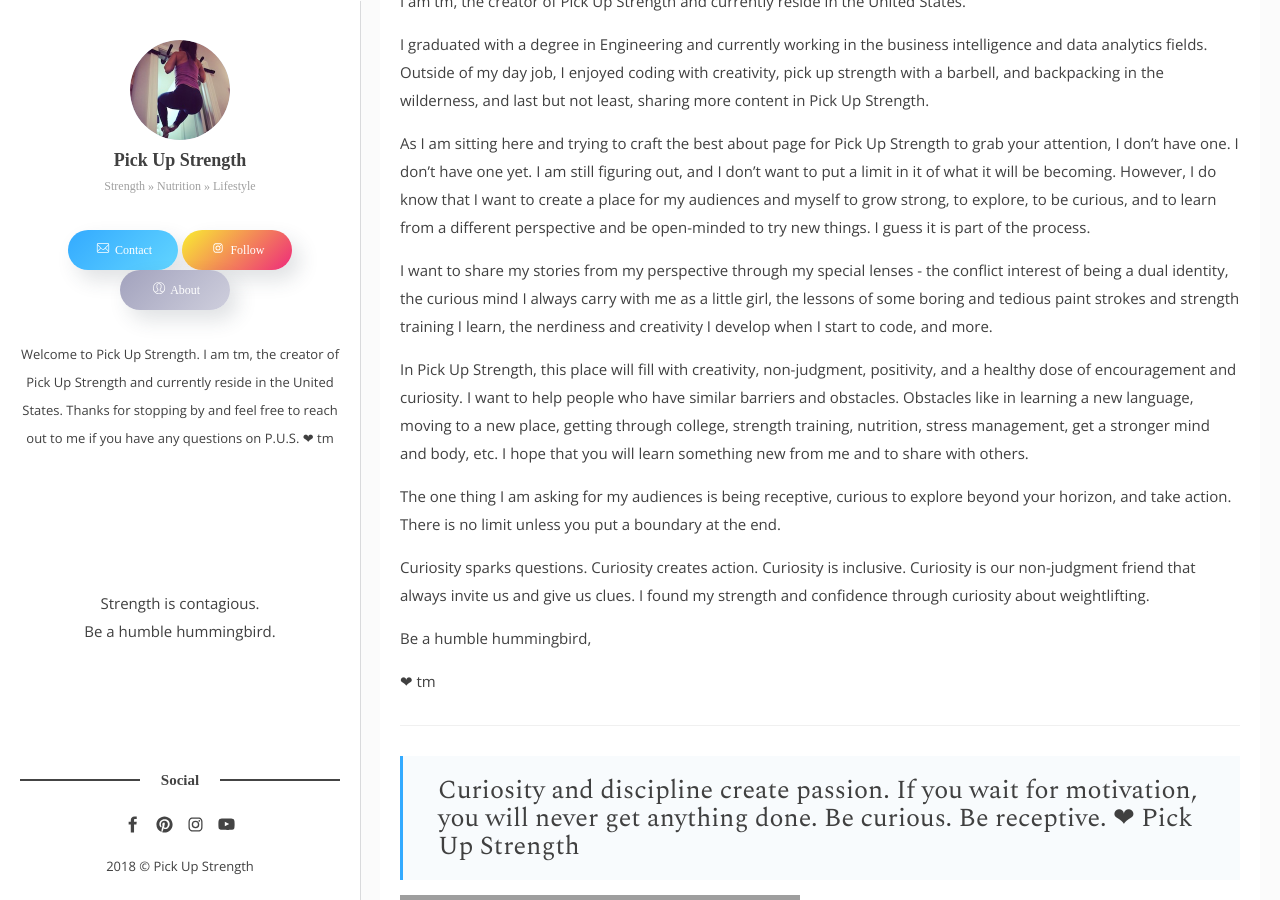
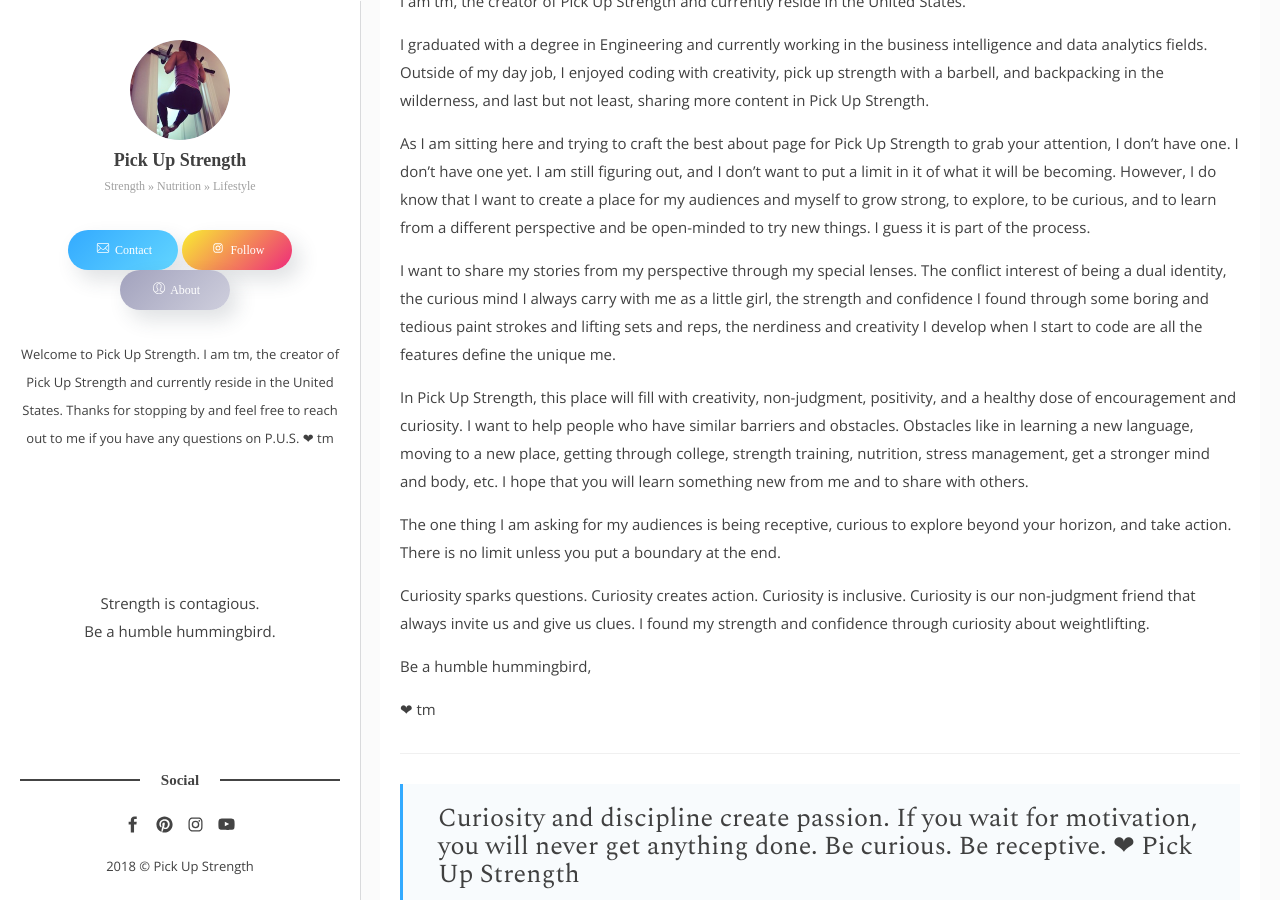
Before and after one commit to teckmonster/pickupstrength, a Jekyll site: the page built from about.md, in a window 1280 px wide and 900 px high, scrolled down 658 px. Built offline with Jekyll 4.4.1, drawn with Linux system fonts in a browser that asks for light colours; some web fonts are replaced; comment, search, counter and statistics services are not loaded.

Commit message:
update about me.

```diff
--- a/about.md
+++ b/about.md
@@ -13,7 +13,7 @@ I graduated with a degree in Engineering and currently working in the business i
 
 As I am sitting here and trying to craft the best about page for Pick Up Strength to grab your attention, I don't have one. I don't have one yet. I am still figuring out, and I don't want to put a limit in it of what it will be becoming. However, I do know that I want to create a place for my audiences and myself to grow strong, to explore, to be curious, and to learn from a different perspective and be open-minded to try new things. I guess it is part of the process.
 
-I want to share my stories from my perspective through my special lenses - the conflict interest of being a dual identity, the curious mind I always carry with me as a little girl, the lessons of some boring and tedious paint strokes and strength training I learn, the nerdiness and creativity I develop when I start to code, and more.
+I want to share my stories from my perspective through my special lenses. The conflict interest of being a dual identity, the curious mind I always carry with me as a little girl, the strength and confidence I found through some boring and tedious paint strokes and lifting sets and reps, the nerdiness and creativity I develop when I start to code are all the features define the unique me.
 
 In Pick Up Strength, this place will fill with creativity, non-judgment, positivity, and a healthy dose of encouragement and curiosity. I want to help people who have similar barriers and obstacles. Obstacles like in learning a new language, moving to a new place, getting through college, strength training, nutrition, stress management, get a stronger mind and body, etc. I hope that you will learn something new from me and to share with others.
 
```
